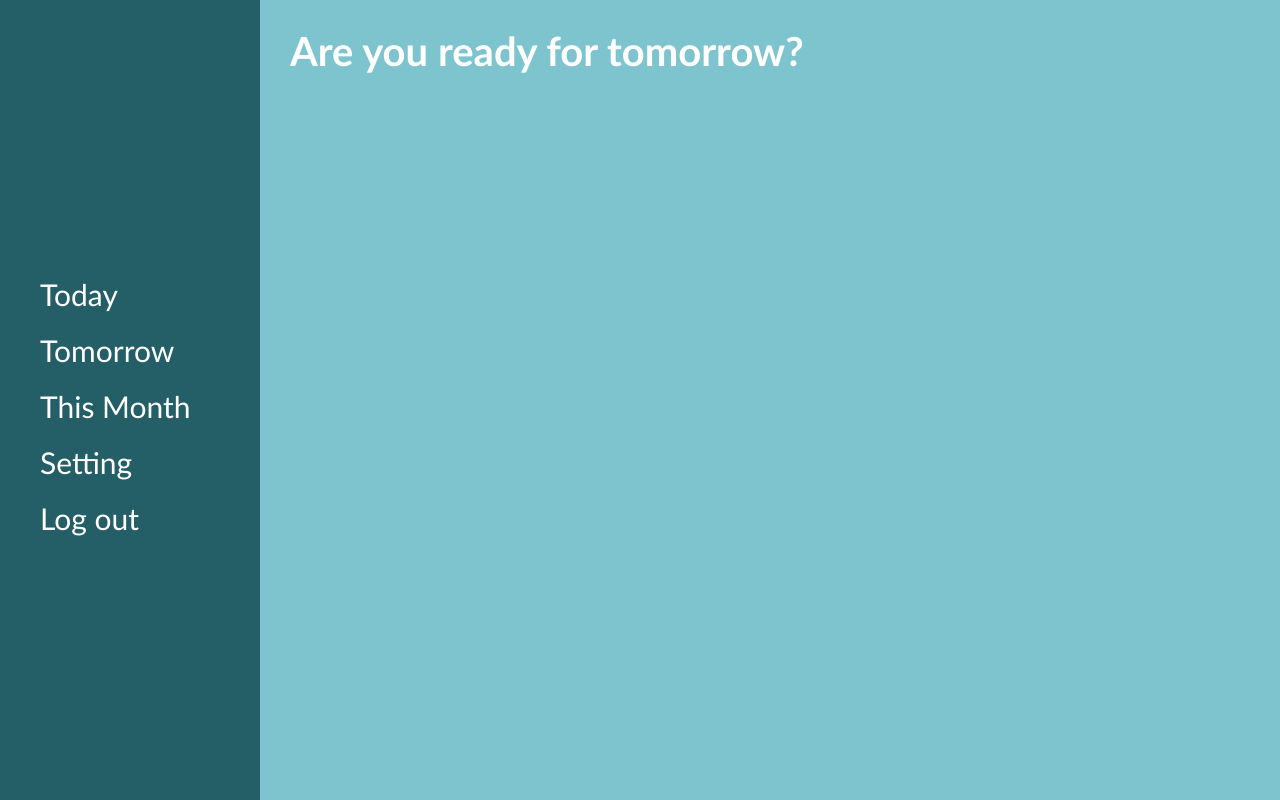
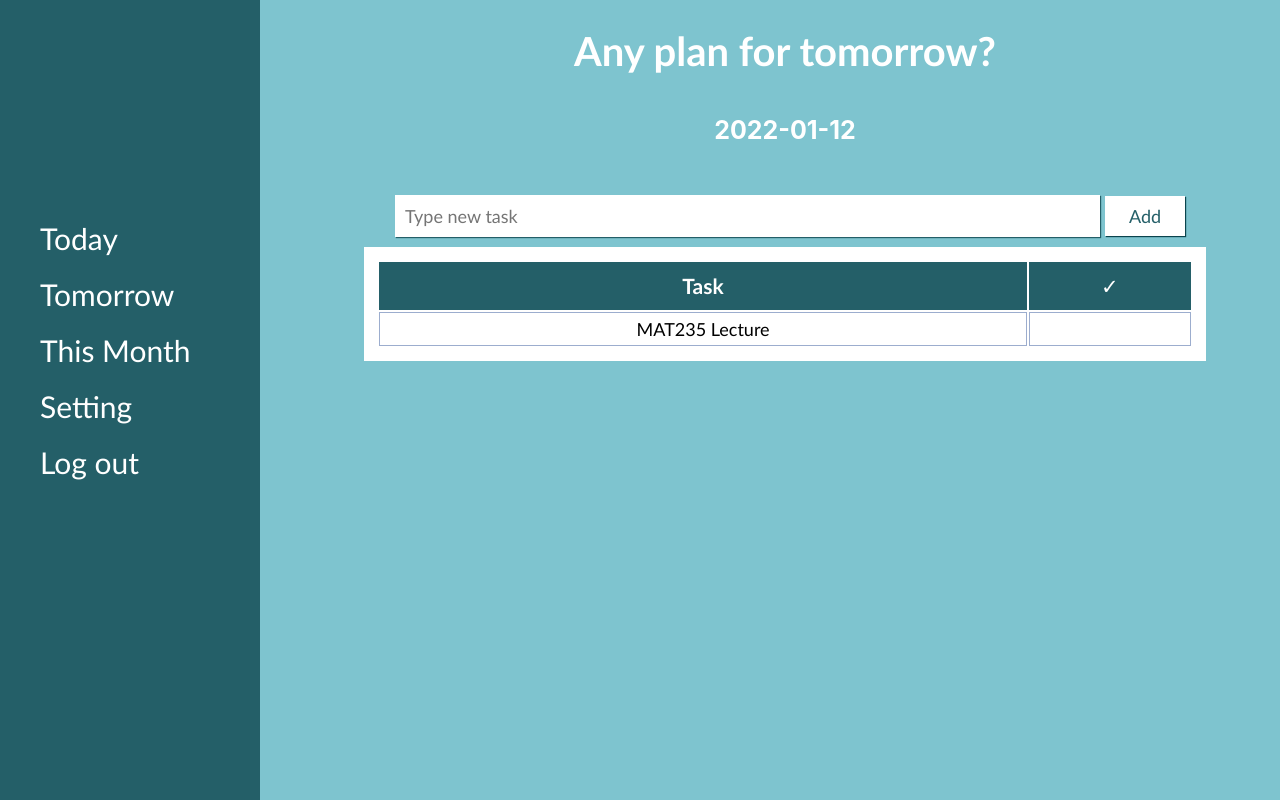
Before and after one commit to eun-chae-s/Study-Planner-React, a React (Create React App) app: page /tomorrow in a window 1280 px wide. Built offline with nearby package versions, Linux system fonts and the light colour scheme.

Commit message:
Finished frontend part for journaling

```diff
--- a/src/App.css
+++ b/src/App.css
@@ -5,7 +5,7 @@ body {
   text-align: center;
   align-items: center;
   justify-content: center;
-  margin-top: 40%;
+  margin-top: 20%;
 }
 h1 {
   font-family: "Trebuchet MS", "Lucida Sans Unicode", "Lucida Grande",
--- a/src/routes/css/today.css
+++ b/src/routes/css/today.css
@@ -99,8 +99,19 @@ td:last-child {
   width: 100px;
   margin-top: 50px;
   color: #245f68;
+  height: 30px;
+  font-size: 18px;
 }
 #save:hover {
   background-color: #245f68;
   color: white;
 }
+.rating .icon {
+  cursor: pointer;
+  margin: 10px;
+  padding: 20px;
+}
+
+.rating .icon > svg {
+  pointer-events: none;
+}
--- a/src/routes/css/tomorrow.css
+++ b/src/routes/css/tomorrow.css
@@ -6,7 +6,7 @@
   left: 0;
   z-index: 1;
   overflow-x: hidden;
-  padding-top: 20%;
+  padding-top: 200px;
   background-color: #245f68;
 }
 .sidebar a {
@@ -20,7 +20,67 @@
 }
 .tomorrow-planner {
   margin-left: 290px;
+  text-align: center;
+  justify-content: center;
+  align-items: center;
 }
 .tomorrow-planner h1 {
   font-size: 40px;
 }
+.tomorrow-planner h3 {
+  margin-top: 40px;
+  font-size: 25px;
+  color: white;
+}
+.add {
+  margin-top: 40px;
+}
+#new-task {
+  font-size: 18px;
+  width: 70%;
+  margin: 10px;
+  margin-right: 5px;
+  height: 40px;
+  padding-left: 10px;
+  box-shadow: 1px 1px 1px #245f68;
+}
+#add-new-task {
+  display: inline-block;
+  width: 80px;
+  height: 40px;
+  color: #245f68;
+  font-size: 18px;
+}
+#add-new-task:hover {
+  background-color: #245f68;
+  color: white;
+}
+table {
+  width: 85%;
+  background-color: white;
+  margin: auto;
+  padding: 13px;
+}
+th {
+  font-family: "Trebuchet MS", "Lucida Sans Unicode", "Lucida Grande",
+    "Lucida Sans", Arial, sans-serif;
+  font-size: 21px;
+  background-color: #245f68;
+  border: 1px solid #245f68;
+  color: white;
+  padding: 10px;
+}
+th:first-child {
+  width: 80%;
+}
+td {
+  font-family: "Trebuchet MS", "Lucida Sans Unicode", "Lucida Grande",
+    "Lucida Sans", Arial, sans-serif;
+  font-size: 18px;
+  border: 1px solid #9cadce;
+  padding: 5px;
+}
+td:last-child {
+  color: #c71717;
+  cursor: pointer;
+}
--- a/src/routes/today.js
+++ b/src/routes/today.js
@@ -17,7 +17,10 @@ class Today extends React.Component {
                 {'task': 'Apply to internship', 'completed': true, 'id': 3},
                 {'task': 'Send an email', 'completed': false, 'id': 4}
             ],
-            todayRating: [false, false, false]
+            todayRating:
+            [{'clicked': false, 'color': 'white'},
+            {'clicked': false, 'color': 'white'},
+            {'clicked': false, 'color': 'white'}]
         }
 
         this.addNewTask = this.addNewTask.bind(this);
@@ -53,16 +56,13 @@ class Today extends React.Component {
 
     changeColor(e) {
         var index = e.target.id;
-        console.log(index);
         var ratings = this.state.todayRating;
-        if (ratings[index] === false) {
-            console.log(e.target.children);
+        ratings[index].clicked = !ratings[index].clicked;
+        if (ratings[index].clicked === false) {
+            ratings[index].color = 'white';
         } else {
-            console.log(e.target.children);
+            ratings[index].color = 'yellow';
         }
-
-        ratings[index] = !ratings[index];
-        console.log(ratings);
         this.setState({todayRating: ratings});
     }
 
@@ -122,12 +122,21 @@ class Today extends React.Component {
                     </div>
                     <div className="rating">
                         <h3>
-                            How was your day?
+                            Did you make a productive day?
                         </h3>
+                        <div className="stars">
+                            {}
+                        </div>
                         {/* Need to make the icon clickable */}
-                        <a id='0' onClick={this.changeColor}><FontAwesomeIcon icon={faSmile} size='4x' color='white'></FontAwesomeIcon></a>
-                        <a id='1' onClick={this.changeColor}><FontAwesomeIcon icon={faSadCry} size='4x' color='white'></FontAwesomeIcon></a>
-                        <a id='2' onClick={this.changeColor}><FontAwesomeIcon icon={faMeh} size='4x' color='white'></FontAwesomeIcon></a>
+                        <span className='icon' id='0' onClick={this.changeColor}>
+                            <FontAwesomeIcon icon={faSmile} size='4x' color={this.state.todayRating[0].color} ></FontAwesomeIcon>
+                        </span>
+                        <span className='icon' id='1' onClick={this.changeColor}>
+                            <FontAwesomeIcon icon={faSadCry} size='4x' color={this.state.todayRating[1].color}></FontAwesomeIcon>
+                        </span>
+                        <span className='icon' id='2' onClick={this.changeColor}>
+                            <FontAwesomeIcon icon={faMeh} size='4x' color='white' color={this.state.todayRating[2].color}></FontAwesomeIcon>
+                        </span>
                     </div>
 
                     <button id='save'>Save</button>
--- a/src/routes/tomorrow.js
+++ b/src/routes/tomorrow.js
@@ -3,6 +3,34 @@ import './css/tomorrow.css';
 import { Link } from 'react-router-dom';
 
 class Tomorrow extends React.Component {
+    constructor(props) {
+        super(props);
+        // Connect to the database
+        this.state = {
+            newTask: '',
+            tmrTodo: [
+                {'task': 'MAT235 Lecture'},
+            ]
+        }
+
+        this.tomorrow = new Date();
+        this.tomorrow.setDate(this.tomorrow.getDate() + 1);
+
+        this.addNewTask = this.addNewTask.bind(this);
+        this.handleChangeNewTask = this.handleChangeNewTask.bind(this);
+    }
+
+
+    handleChangeNewTask(event) {
+        this.setState({newTask: event.target.value});
+    }
+
+    addNewTask() {
+        var rows = this.state.tmrTodo;
+        rows.push({'task': this.state.newTask});
+        this.setState({tmrTodo: rows, newTask: ''});
+    }
+
     render() {
         return (
             <div>
@@ -26,15 +54,37 @@ class Tomorrow extends React.Component {
                 </div>
                 <div className="tomorrow-planner">
                     <h1>
-                        Are you ready for tomorrow?
+                        Any plan for tomorrow?
                     </h1>
+                    {/* new design for displaying date */}
+                    <div className="tmr-date">
+                        <h3>
+                            {this.tomorrow.toISOString().slice(0, 10)}
+                        </h3>
+                    </div>
+
+                    <div className="add">
+                        <input id="new-task" placeholder='Type new task' value={this.state.newTask} onChange={this.handleChangeNewTask}></input>
+                        <button id="add-new-task" onClick={this.addNewTask}>
+                            Add
+                        </button>
+                    </div>
                     <div className="todo-list">
-
+                        <table>
+                            <thead>
+                                <th>Task</th>
+                                <th>&#10003;</th>
+                            </thead>
+                            <tbody>
+                                {this.state.tmrTodo.map((item) =>
+                                    <tr>
+                                        <td>{item.task}</td>
+                                        <td></td>
+                                    </tr>
+                                )}
+                            </tbody>
+                        </table>
                     </div>
-                    <div className="timetable">
-
-                    </div>
-                    {/* Do you have any mindsets that you want to have? */}
                 </div>
             </div>
         )
```
